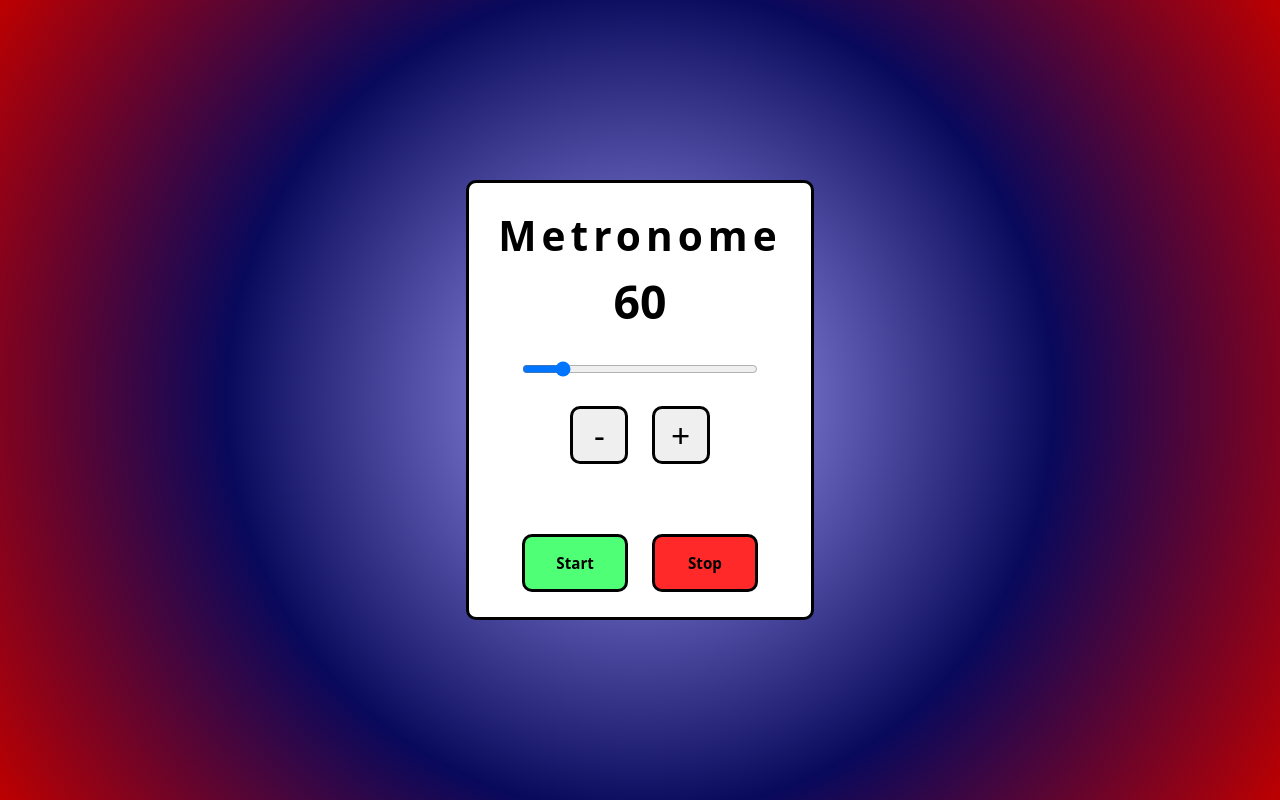
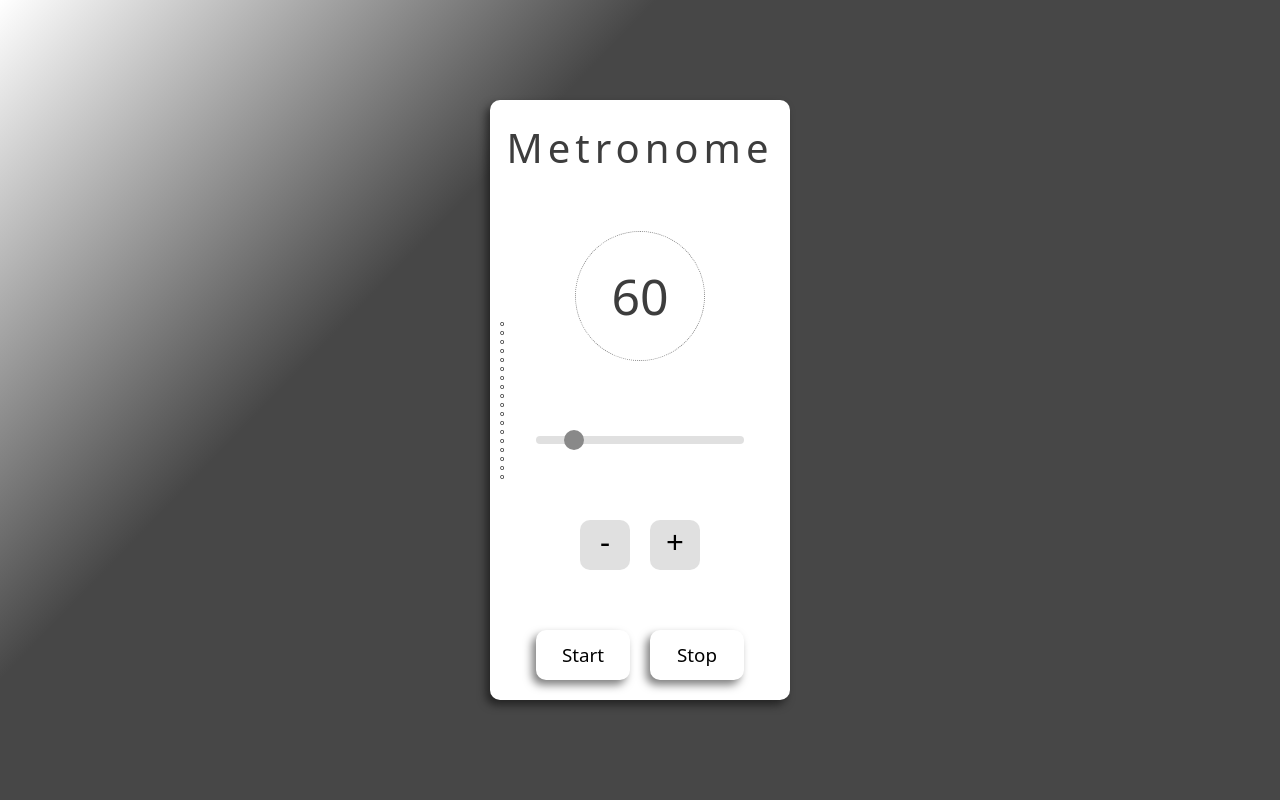
Before and after one commit to J-C-S-V/metronome, a plain HTML site: page index.html in a window 1280 px wide. Drawn offline with Linux system fonts and the light colour scheme.

Commit message:
Add new style

```diff
--- a/index.css
+++ b/index.css
@@ -4,12 +4,18 @@
   margin: 0;
   padding: 0;
   box-sizing: border-box;
-  font-size: 72.5%;
+  font-size: 62.5%;
 }
 
 :root {
   --text-white: #fff;
+  --color-gray: #E0E0E0;
+  --color-gray-2: #898989;
+  --color-gray-3: #666;
+  --color-gray-4: #3D3D3D;
   --text-black: #000;
+  --font-system-ui: system-ui, -apple-system, BlinkMacSystemFont, "Segoe UI", Roboto,
+    Oxygen, Ubuntu, Cantarell, "Open Sans", "Helvetica Neue", sans-serif;
 }
 
 body {
@@ -17,39 +23,61 @@ body {
   justify-content: center;
   align-items: center;
   height: 100dvh;
-  background: radial-gradient(
-    circle,
-    rgba(169, 166, 255, 1) 0%,
-    rgba(9, 9, 92, 1) 55%,
-    rgba(189, 0, 0, 1) 100%
-  );
-  font-family: system-ui, -apple-system, BlinkMacSystemFont, "Segoe UI", Roboto,
-    Oxygen, Ubuntu, Cantarell, "Open Sans", "Helvetica Neue", sans-serif;
+  background: linear-gradient(134deg,rgba(255, 255, 255, 1) 0%, rgba(71, 71, 71, 1) 32%);
+  font-family: var(--font-system-ui);
 }
 
 .main-container {
+  position: relative;
   display: flex;
   flex-direction: column;
   align-items: center;
-  justify-content: space-around;
-  border: 3px solid var(--text-black);
+  justify-content: space-between;
+  /* border: 3px solid var(--text-black); */
+  box-shadow: inset 0px 0px 4px 2px rgba(0, 0, 0, 0.5);
+  box-shadow: -4px 5px 8px 0px rgba(0, 0, 0, 0.5);
   border-radius: 10px;
   width: 30rem;
-  height: 38rem;
+  height: 60rem;
   color: var(--text-black);
   background-color: var(--text-white);
   padding: 2rem;
 }
 
+.main-container::after {
+  content: "o o o o o o o o o o o o o o o o o o";
+  position: absolute;
+  font-size: 7px;
+  top: 50%;
+  left: 10px;
+  transform: translateY(-50%);
+  width: 6px;
+  height: auto;
+  border-radius: 50%;
+  background-color: none;
+  border-color: var(--color-gray);
+  border-width: 1px;
+}
+
 .title {
-  font-size: 3.5rem;
-  font-weight: bold;
+  font-size: 4rem;
+  font-weight: 100;
   letter-spacing: 5px;
-  font-weight: bold;
+  color: var(--color-gray-4);
+  /* text-shadow: -2px 2px 4px var(--text-black); */
 }
 
 .counter {
-  font-size: 4rem;
+  font-size: 5rem;
+  font-weight: 100;
+  border: 1px dotted var(--color-gray-2);
+  border-radius: 50%;
+  width: 13rem;
+  height: 13rem;
+  display: flex;
+  justify-content: center;
+  align-items: center;
+  color: var(--color-gray-4);
 }
 
 .buttons {
@@ -65,27 +93,17 @@ body {
   gap: 2rem;
 }
 
-.button--plus,
-.button--minus,
-.button--start,
-.button--stop {
-  font-size: 4rem;
-  width: 5rem;
+.button {
   height: 5rem;
-  border: 3px solid var(--text-black);
+  border: 0px;
   border-radius: 10px;
   cursor: pointer;
-  font-family: system-ui, -apple-system, BlinkMacSystemFont, "Segoe UI", Roboto,
-    Oxygen, Ubuntu, Cantarell, "Open Sans", "Helvetica Neue", sans-serif;
+  font-family: var(--font-system-ui);
   display: flex;
   justify-content: center;
-  align-items: center;
 }
 
-.button--plus:active,
-.button--minus:active,
-.button--start:active,
-.button--stop:active {
+.button:active {
   transform: scale(0.98);
 }
 
@@ -96,22 +114,68 @@ body {
   margin-top: 1rem;
 }
 
+.button--plus,
+.button--minus {
+  font-size: 5rem;
+  width: 5rem;
+  background-color: var(--color-gray);
+}
+
 .button--start,
 .button--stop {
-  font-size: 1.8rem;
+  font-size: 3rem;
   color: var(--text-black);
-  font-weight: 600;
+  font-weight: 100;
   width: 10rem;
+  align-items: center;
 }
 
 .button--start {
-  background-color: rgb(79, 255, 117);
+  background-color: var(--text-white);
+  box-shadow: -4px 5px 8px 0px rgba(0, 0, 0, 0.5);
 }
 
 .button--stop {
-  background-color: rgb(255, 41, 41);
+  background-color: var(--text-white);
+  box-shadow: -4px 5px 8px 0px rgba(0, 0, 0, 0.5);
 }
+
 .slider {
   margin: 2rem;
   width: 80%;
+  color: var(--text-black);
+  background-color: var(--text-white);
 }
+
+input[type=range] {
+  appearance: none;
+}
+
+input[type=range]::-webkit-slider-runnable-track {
+  height: 8px;
+  background-color: var(--color-gray);
+  border-radius: 4px;
+}
+
+input[type=range]::-webkit-slider-thumb {
+  appearance: none;
+  background: var(--color-gray-2);
+  width: 20px;
+  height: 20px;
+  border-radius: 50%;
+  margin-top: -6px;
+}
+
+input[type=range]::-moz-range-thumb {
+  height: 20px;
+  width: 20px;
+  background-color: var(--color-gray);
+  margin-top: -4px;
+  border-radius: 50%;
+}
+
+input[type=range]::-moz-range-track {
+  height: 8px;
+  background: var(--color-gray);
+  border-radius: 4px;
+}
--- a/index.html
+++ b/index.html
@@ -15,18 +15,19 @@
         class="slider"
         type="range"
         id="sliderValue"
+        step="1"
         min="0"
         max="400"
         value="60"
       />
       <div class="buttons">
         <div class="buttons__plus-minus">
-          <button class="button--minus"><span>-</span></button>
-          <button class="button--plus"><span>+</span></button>
+          <button class="button button--minus"><span>-</span></button>
+          <button class="button button--plus"><span>+</span></button>
         </div>
         <div class="buttons__start-stop">
-          <button class="button--start"><span>Start</span></button>
-          <button class="button--stop"><span>Stop</span></button>
+          <button class="button button--start"><span>Start</span></button>
+          <button class="button button--stop"><span>Stop</span></button>
         </div>
       </div>
     </div>
```
Also changed, not shown: 1 other file.
